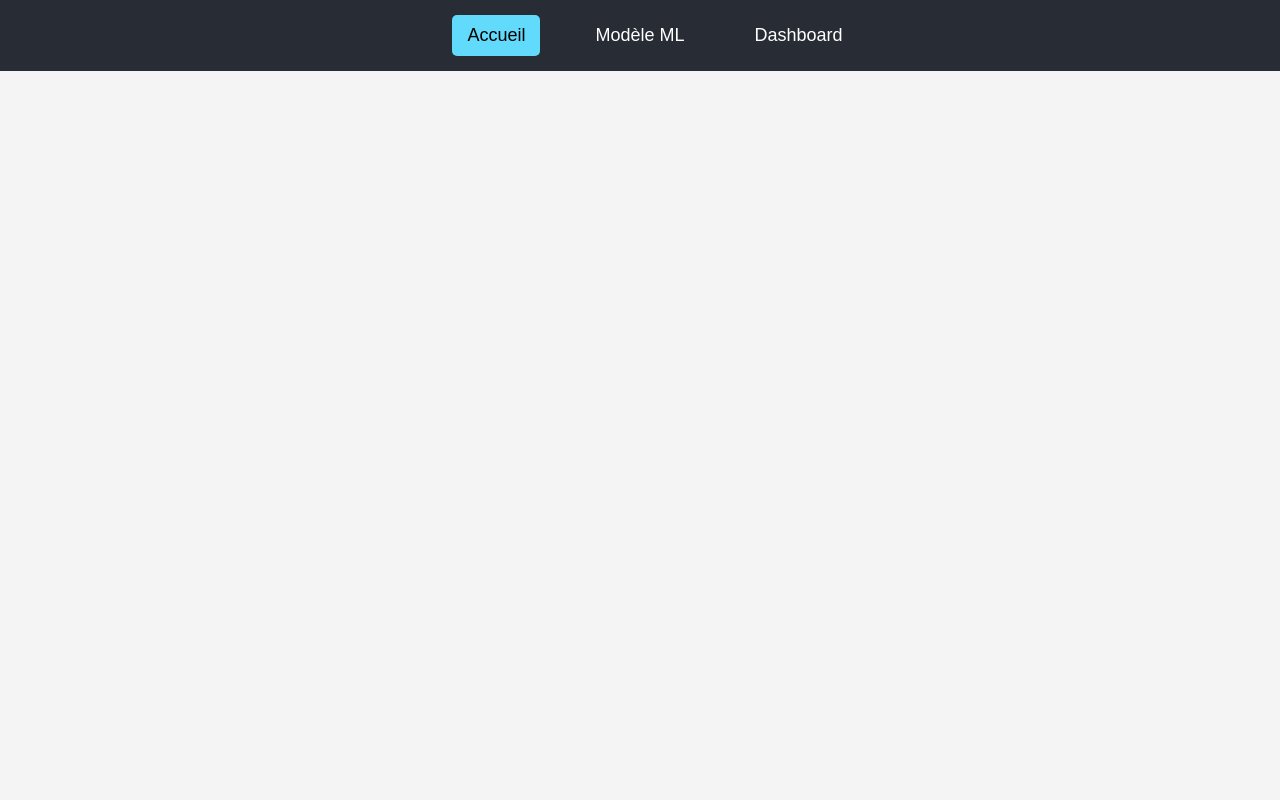
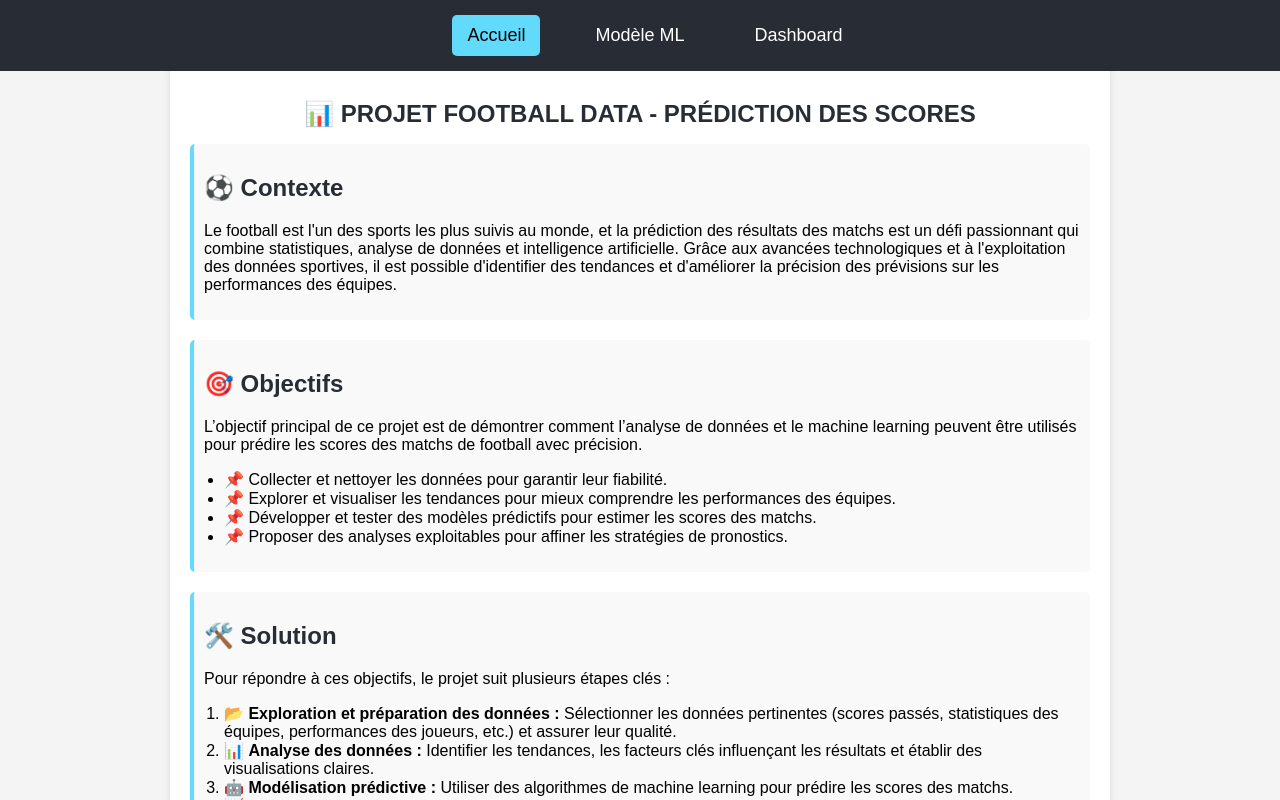
Before and after one commit to AlisonDS/projetPSID, a React (Create React App) app in the folder frontend/: page / in a window 1280 px wide. Both pictures are taken after a click on the item "Accueil". Shown: the top 800 px of the page. Built offline with nearby package versions, Linux system fonts and the light colour scheme; no server answers.

Commit message:
ajout de l'accueil

```diff
--- a/frontend/src/App.css
+++ b/frontend/src/App.css
@@ -85,3 +85,42 @@ h1 {
   max-width: 600px; /* Réduction de la taille */
   height: 400px;  /* Ajustement de la hauteur */
 }
+/* Page Accueil */
+.home-container {
+  width: 80%;
+  max-width: 900px;
+  margin: auto;
+  padding: 20px;
+  text-align: left;
+  background-color: #fff;
+  border-radius: 8px;
+  box-shadow: 0 4px 8px rgba(0, 0, 0, 0.1);
+}
+
+section {
+  margin-bottom: 20px;
+  padding: 10px;
+  border-left: 4px solid #61dafb;
+  background: #f9f9f9;
+  border-radius: 5px;
+}
+
+h1 {
+  text-align: center;
+  color: #282c34;
+}
+
+h2 {
+  color: #282c34;
+}
+
+ul, ol {
+  padding-left: 20px;
+}
+
+footer {
+  text-align: center;
+  font-size: 14px;
+  color: gray;
+  margin-top: 20px;
+}
--- a/frontend/src/App.js
+++ b/frontend/src/App.js
@@ -29,7 +29,73 @@ function App() {
                     </li>
                 </ul>
             </nav>
+            {activeTab === "Accueil" && (
+                <div className="home-container">
+                    <h1>📊 Projet Football Data - Prédiction des Scores</h1>
 
+                    <section>
+                        <h2>⚽ Contexte</h2>
+                        <p>
+                            Le football est l'un des sports les plus suivis au monde, et la prédiction des résultats
+                            des matchs est un défi passionnant qui combine statistiques, analyse de données et
+                            intelligence artificielle. Grâce aux avancées technologiques et à l'exploitation des
+                            données sportives, il est possible d'identifier des tendances et d'améliorer la précision
+                            des prévisions sur les performances des équipes.
+                        </p>
+                    </section>
+
+                    <section>
+                        <h2>🎯 Objectifs</h2>
+                        <p>
+                            L’objectif principal de ce projet est de démontrer comment l’analyse de données et le
+                            machine learning peuvent être utilisés pour prédire les scores des matchs de football
+                            avec précision.
+                        </p>
+                        <ul>
+                            <li>📌 Collecter et nettoyer les données pour garantir leur fiabilité.</li>
+                            <li>📌 Explorer et visualiser les tendances pour mieux comprendre les performances des équipes.</li>
+                            <li>📌 Développer et tester des modèles prédictifs pour estimer les scores des matchs.</li>
+                            <li>📌 Proposer des analyses exploitables pour affiner les stratégies de pronostics.</li>
+                        </ul>
+                    </section>
+
+                    <section>
+                        <h2>🛠️ Solution</h2>
+                        <p>
+                            Pour répondre à ces objectifs, le projet suit plusieurs étapes clés :
+                        </p>
+                        <ol>
+                            <li>📂 <strong>Exploration et préparation des données :</strong> Sélectionner les données pertinentes
+                            (scores passés, statistiques des équipes, performances des joueurs, etc.) et assurer leur qualité.</li>
+                            <li>📊 <strong>Analyse des données :</strong> Identifier les tendances, les facteurs clés influençant
+                            les résultats et établir des visualisations claires.</li>
+                            <li>🤖 <strong>Modélisation prédictive :</strong> Utiliser des algorithmes de machine learning
+                            pour prédire les scores des matchs.</li>
+                            <li>📈 <strong>Interprétation des résultats :</strong> Traduire les prédictions en recommandations
+                            exploitables pour améliorer la compréhension des performances des équipes.</li>
+                        </ol>
+                    </section>
+
+                    <section>
+                        <h2>📊 Données Utilisées</h2>
+                        <p>
+                            Les données exploitées pour ce projet proviennent de la base de données disponible sur Kaggle.
+                            Ce jeu de données couvre la saison 2024-2025 et contient des informations détaillées sur
+                            les joueurs et les performances des équipes :
+                        </p>
+                        <ul>
+                            <li>📌 Statistiques individuelles des joueurs (buts, passes, minutes jouées, etc.).</li>
+                            <li>📌 Résultats des matchs et performances collectives.</li>
+                            <li>📌 Données avancées sur les métriques physiques et tactiques.</li>
+                        </ul>
+                        <p>Ces informations sont essentielles pour identifier les facteurs influençant les scores et affiner les modèles prédictifs.</p>
+                    </section>
+
+                    <footer>
+                        <p>© 2025 Projet Football Data | Tous droits réservés</p>
+                    </footer>
+                </div>
+            )}
             {/* Contenu dynamique selon le menu sélectionné */}
             {activeTab === "Dashboard" && (
                 <>
@@ -46,7 +112,7 @@ function App() {
 
                     <div className="chart-container small-chart">
                         <h1>Foot Score - ACP des équipes colorées par pays</h1>
-                        <PcaPosition />
+                    <PcaPosition />
                     </div>
                     <h1>Foot Score - Distribution des âges des joueurs par pays</h1>
                     <PaysAgeGraph />
--- a/frontend/src/components/PcaPosition.js
+++ b/frontend/src/components/PcaPosition.js
@@ -28,7 +28,7 @@ const PcaPosition = () => {
     }, []);
 
     return (
-        <div className="pca-container">
+        <div>
             <h2>ACP des Équipes colorées par pays</h2>
             {loading && <p>Chargement en cours...</p>}
             {error && <p className="error-message">{error}</p>}
--- a/frontend/src/components/PcaTeamAttributes.js
+++ b/frontend/src/components/PcaTeamAttributes.js
@@ -20,7 +20,7 @@ const PcaTeamAttributes = () => {
     }, []);
 
     return (
-        <div className="pca-container">
+        <div >
             <h2>Cercle des corrélations PCA</h2>
             {image ? (
                 <img
```
